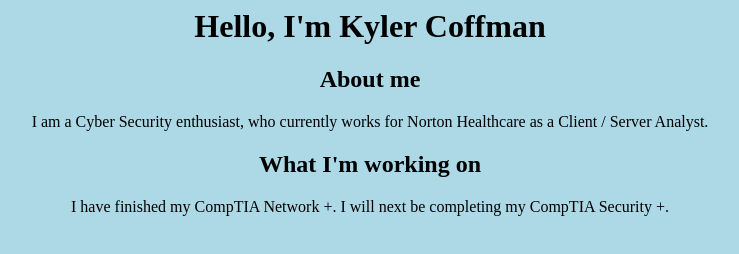
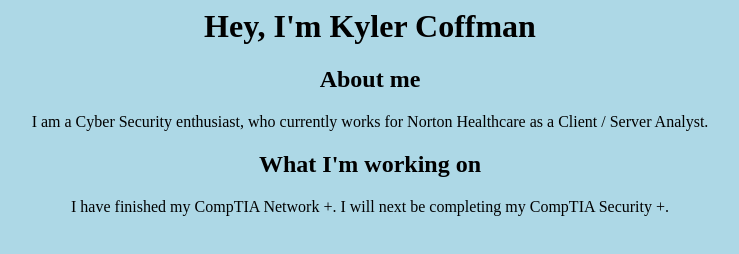
Before and after one commit to Coffman-Kyler/MyWebsite, a plain HTML site: page index.html in a window 1280 px wide. Shown: the whole page, without its empty margins (270-1009 px from the left). Drawn offline with Linux system fonts and the light colour scheme.

Commit message:
Update index.html

```diff
--- a/index.html
+++ b/index.html
@@ -9,7 +9,7 @@
     </style>
 </head>
     <h1>
-        Hello, I'm Kyler Coffman
+        Hey, I'm Kyler Coffman
     </h1>
     <body>
         <h2>About me</h2>
```
